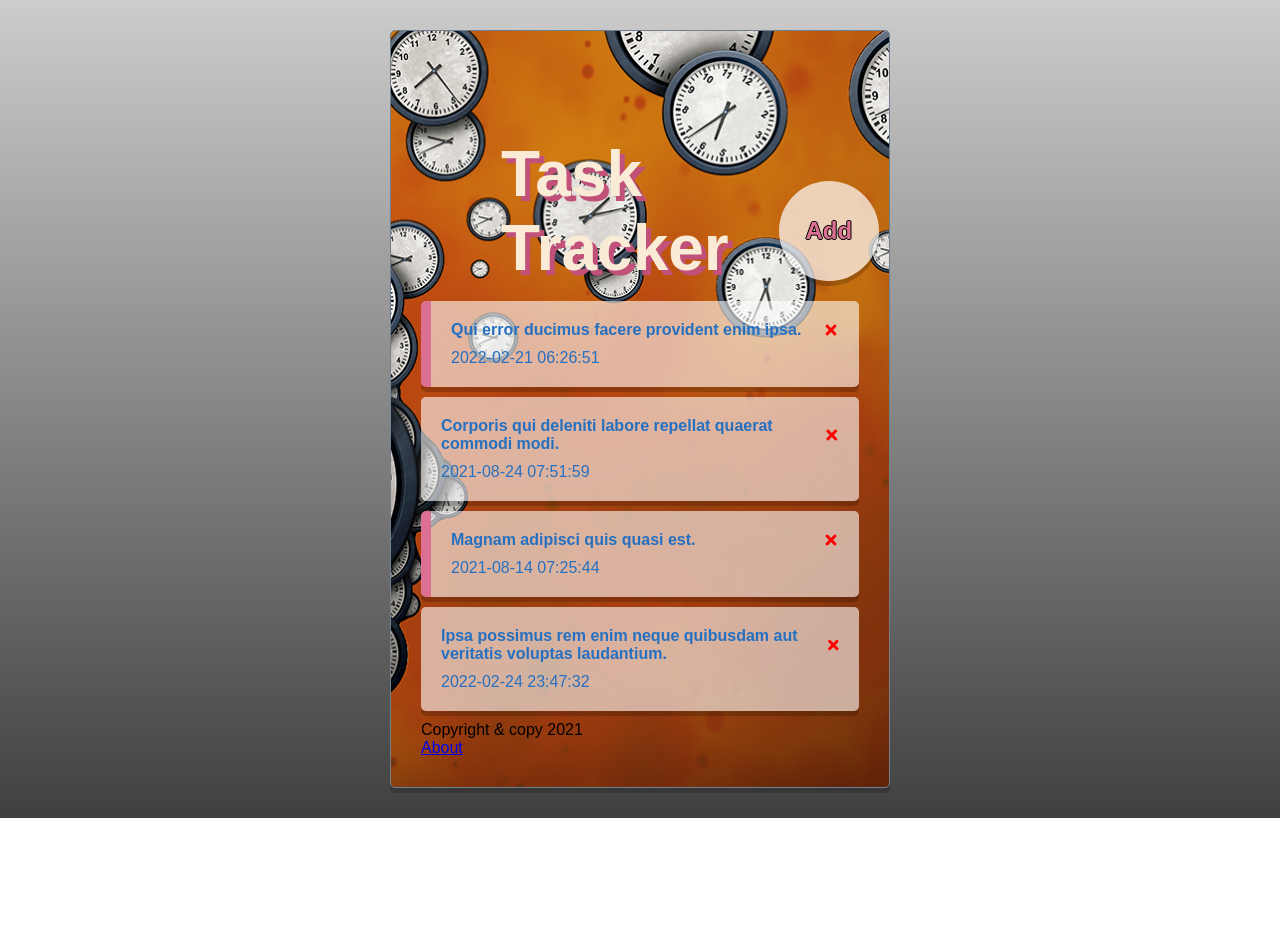
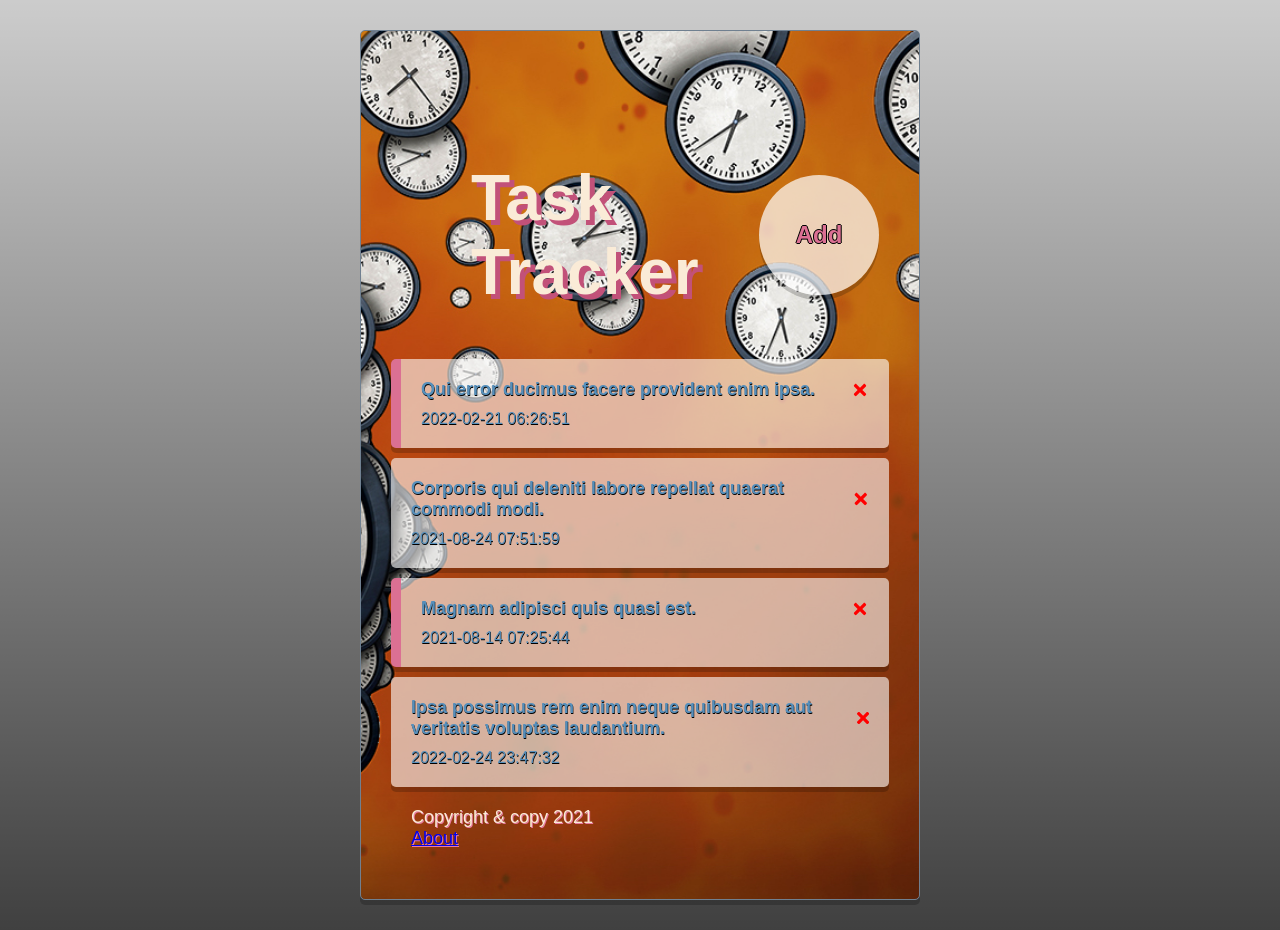
Before and after one commit to hinsheva/js-task-tracker, a React (Create React App) app: page / in a window 1280 px wide. Before the commit the page ends 818 px from the top, so only its background shows below. Built offline with nearby package versions, Linux system fonts and the light colour scheme; data requests are answered from the project's data file.

Commit message:
fixed styling

```diff
--- a/src/index.css
+++ b/src/index.css
@@ -9,9 +9,17 @@ body {
   background-image:  linear-gradient(to bottom, rgba(0,0,0,0.2), rgba(0,0,0,0.75));
 }
 
+.styled-div {
+  display: block;
+  margin: 100px;
+  font-size: x-large;
+  color: antiquewhite;
+  text-shadow: 3px 3px rgb(194, 81, 121);
+}
+
 .container {
-  max-width: 500px;
-  min-height: 300px;
+  max-width: 70vh;
+  min-height: 50vh;
   margin: 30px auto;
   padding: 30px;
   overflow: auto;
@@ -27,7 +35,7 @@ body {
   display: flex;
   justify-content: space-between;
   align-items: center;
-  margin: 70px 0px 10px 80px;
+  margin: 100px 0px 50px 80px;
   font-weight: 600;
   font-size: xx-large;
   color: antiquewhite;
@@ -36,9 +44,9 @@ body {
 
 .button {
   display: block;
-  min-width: 100px;
-  min-height:100px;
-  margin: 50px 10px 10px 50px;
+  min-width: 15vh;
+  min-height: 15vh;
+  margin: 10px 10px 10px 10px;
   appearance: none;
   background: none;
   border: none;
@@ -55,8 +63,7 @@ body {
 }
 
 .button.submit{
-  margin: -20px 10px 10px 170px;
-
+  margin: -20px 10px 10px 200px;
 }
 
 .form{
@@ -66,8 +73,8 @@ body {
 
 .input {
   display: block;
-  min-width: 410px;
-  min-height: 50px;
+  min-width: 70%;
+  min-height: 10vh;
   margin: 10px 0px 10px 0px;
   padding: 0px 0px 0px 10px;
   border-radius: 5px;
@@ -78,7 +85,7 @@ body {
 .task {
   display: block;
   width: 100%;
-  min-height: 30px;
+  min-height: 10vh;
   margin: 10px 30px 10px 0px;
   padding: 10px;
   appearance: none;
@@ -89,13 +96,15 @@ body {
   border-radius: 5px;
   border-radius: 5px;
   box-shadow: 0px 5px rgba(0,0,0,0.2);
-  color: rgb(38, 112, 193);
+  color: rgb(86, 143, 187);
+  text-shadow: 0.5px 0.5px black;
   cursor: pointer;
 }
 
 .task-title {
   display: flex;
   margin: 10px;
+  font-size: large;
   font-weight: 600;
   justify-content: space-between;
   align-items: center;
@@ -125,8 +134,9 @@ body {
 .form-control label {
   display: block;
   padding: 3px 7px;
+  font-size: x-large;
   color: antiquewhite;
-  text-shadow: -1px 0 black, 0 1px black, 1px 0 black, 0 -1px black;
+  text-shadow: 3px 3px black;
 }
 
 .form-control input {
@@ -134,7 +144,7 @@ body {
   height: 40px;
   margin: 5px;
   padding: 3px 7px;
-  font-size: 17px;
+  font-size: 20px;
   appearance: none;
   background: none;
   border: none;
@@ -142,6 +152,9 @@ body {
   background-color: rgba(255,255,255,0.6);
   border-radius: 5px;
   box-shadow: 0px 5px rgba(0,0,0,0.2);
+  color: rgb(86, 143, 187);
+  text-shadow: 1px 1px black;
+
 }
 
 .form-control-checkbox {
@@ -153,8 +166,9 @@ body {
 
 .form-control-checkbox label {
   flex: 1;
+  font-size: x-large;
   color: antiquewhite;
-  text-shadow: -1px 0 black, 0 1px black, 1px 0 black, 0 -1px black;
+  text-shadow: 3px 3px black;
 }
 
 .form-control-checkbox input {
@@ -164,3 +178,12 @@ body {
   max-height: 10px;
   border-radius: 5px;
 }
+
+footer {
+  display: block;
+  margin: 20px 20px 20px 20px;
+  font-weight: 500;
+  font-size: large;
+  color: antiquewhite;
+  text-shadow: 1px 1px rgb(233, 123, 162);
+}
```
